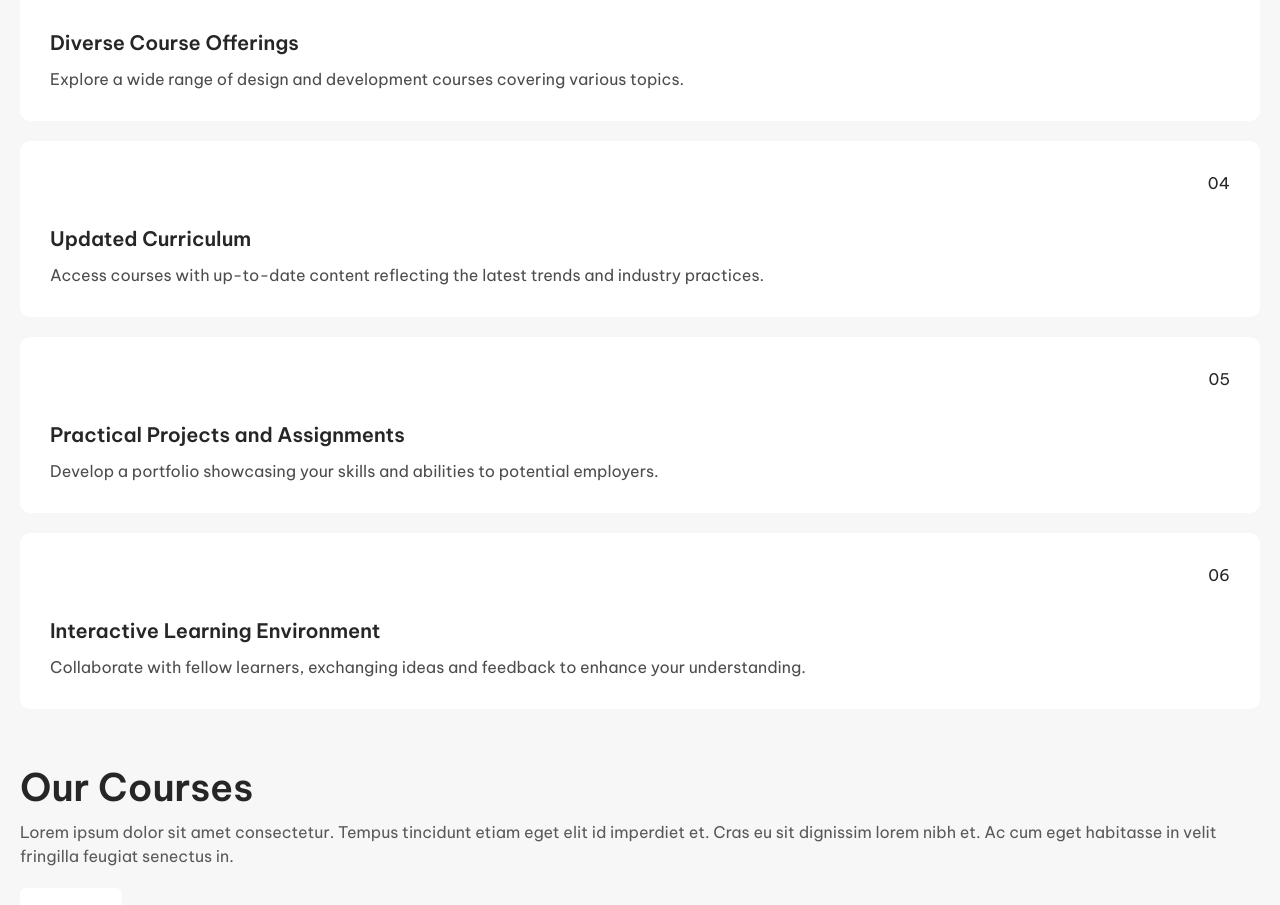
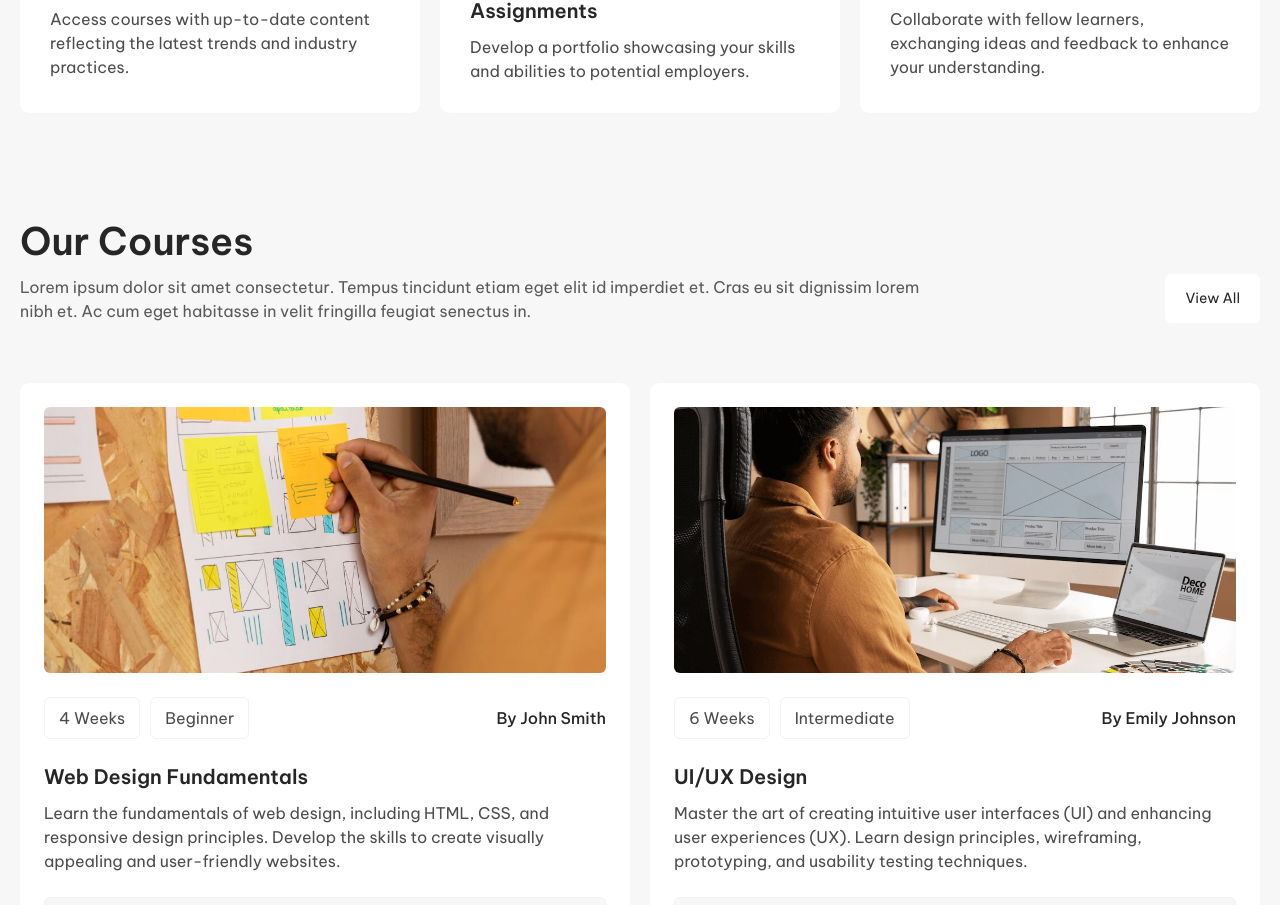
Before and after one commit to Anna-Bala/Online-Course-App, a Next.js app: page / in a window 1280 px wide. Shown: the part 1874-2779 px from the top of the page. Built offline with nearby package versions, Linux system fonts and the light colour scheme.

Commit message:
Fix layout for desktop

```diff
--- a/components/Benefit.tsx
+++ b/components/Benefit.tsx
@@ -13,8 +13,8 @@ export default function Benefit({ benefit, index }: Props) {
   const { id, title, description } = benefit;
 
   return (
-    <div className="p-[30px] bg-absolute-white rounded-[10px]" key={id}>
-      <Typography className="text-right font-bold text-[50px] leading-9 mb-[30px]" color={typographyColors.grey15} variant={typographyVariants.body}>
+    <div className="p-[30px] bg-absolute-white rounded-[10px] lg:w-[30%] lg:flex-grow" key={id}>
+      <Typography className="text-right !font-bold !text-[50px] !leading-9 mb-[30px] 2xl:!text-[80px] 2xl:!leading-[60px]" color={typographyColors.grey15} variant={typographyVariants.body}>
         {`0${++index}`}
       </Typography>
       <Typography className="mb-[10px]" color={typographyColors.grey15} variant={typographyVariants.subtitle}>
--- a/components/Course.tsx
+++ b/components/Course.tsx
@@ -28,18 +28,18 @@ type Props = {
 
 export default function Course({ course }: Props) {
   return (
-    <div className="p-6 bg-absolute-white rounded-[10px]" key={course.id}>
-      <div className="h-[172px] relative">
+    <div className="p-6 bg-absolute-white rounded-[10px] lg:w-5/12 lg:flex-grow" key={course.id}>
+      <div className="h-[172px] lg:h-[266px] relative">
         <Image fill className="rounded-md" alt={course.title} src={course.image.src} style={{ objectFit: "cover" }} sizes="(min-width: 1024px) 40vw, 90vw" />
       </div>
-      <div className="flex flex-wrap gap-x-[10px] gap-y-[14px] my-6">
+      <div className="flex flex-wrap gap-x-[10px] gap-y-[14px] my-6 lg:flex-nowrap lg:items-center">
         <Typography className="rounded-md border border-white-95 py-2 px-[14px]" color={typographyColors.grey30} variant={typographyVariants.body}>
           {course.weeks} Weeks
         </Typography>
         <Typography className="rounded-md border border-white-95 py-2 px-[14px]" color={typographyColors.grey30} variant={typographyVariants.body}>
           {course.level}
         </Typography>
-        <Typography className="text-[16px] !font-medium w-full" color={typographyColors.grey15} variant={typographyVariants.body}>
+        <Typography className="text-[16px] !font-medium w-full lg:ml-auto lg:w-max 2xl:text-[20px]" color={typographyColors.grey15} variant={typographyVariants.body}>
           By {course.author}
         </Typography>
       </div>
--- a/components/HomePageSection.tsx
+++ b/components/HomePageSection.tsx
@@ -16,19 +16,21 @@ type Props = {
 
 export default function HomePageSection({ bigMarginBelow = false, children, description, href, title }: Props) {
   return (
-    <section className="mt-[50px]">
-      <Typography className="mb-1" color={typographyColors.grey15} variant={typographyVariants.h3}>
+    <section className="mt-[50px] lg:mt-[100px]">
+      <Typography className="mb-1 lg:w-9/12" color={typographyColors.grey15} variant={typographyVariants.h3}>
         {title}
       </Typography>
-      <Typography className={classNames({ "mb-5": !bigMarginBelow, "mb-10": bigMarginBelow })} color={typographyColors.grey35} variant={typographyVariants.body}>
+      <div className={classNames("flex flex-wrap lg:justify-between lg:items-end", { "mb-5 lg:mb-[60px]": !bigMarginBelow, "mb-10 lg:mb-[60px]": bigMarginBelow })}>
+        <Typography className="w-full lg:w-9/12" color={typographyColors.grey35} variant={typographyVariants.body}>
           {description}
         </Typography>
         {href && (
-        <LinkButton className="mb-10 w-max" href={href} variant={linkButtonVariants.secondary}>
+          <LinkButton className="mb-10 lg:mb-0 mt-5 lg:mt-0 w-max" href={href} variant={linkButtonVariants.secondary}>
             View All
           </LinkButton>
         )}
-      <div className="flex flex-col gap-5">{children}</div>
+      </div>
+      <div className="flex flex-col gap-5 lg:flex-row lg:flex-wrap">{children}</div>
     </section>
   );
 }
--- a/components/LinkButton.tsx
+++ b/components/LinkButton.tsx
@@ -27,7 +27,7 @@ export default function LinkButton({ children, className, fullWidth = false, hre
   return (
     <Link
       className={classNames(
-        `flex items-center justify-center px-5 py-[14px] 2xl:px-6 2xl:py-[18px] rounded-md 2xl:rounded-lg transition-colors duration-300 ease-in-out  ${variantClassNames[variant]} ${className}`,
+        `flex items-center justify-center px-5 py-[14px] 2xl:px-6 2xl:py-[18px] rounded-md 2xl:rounded-lg transition-colors duration-300 ease-in-out text-[14px] 2xl:text-[18px] ${variantClassNames[variant]} ${className}`,
         {
           "flex-grow": fullWidth,
         }
--- a/components/faq/FAQ.tsx
+++ b/components/faq/FAQ.tsx
@@ -4,11 +4,12 @@ import faqData from "./faqData";
 
 export default function FAQ() {
   return (
-    <section className="mt-[50px] p-6 bg-absolute-white rounded-xl">
+    <section className="mt-[50px] p-6 bg-absolute-white rounded-xl lg:mt-[100px] lg:flex lg:gap-x-[80px] lg:p-[80px]">
+      <div className="mb-10 lg:min-w-[408px]">
         <Typography className="mb-1" color={typographyColors.grey15} variant={typographyVariants.h3}>
           Frequently Asked Questions
         </Typography>
-      <Typography className="mb-10" color={typographyColors.grey20} variant={typographyVariants.body}>
+        <Typography color={typographyColors.grey20} variant={typographyVariants.body}>
           Still you have any questions? Contact our Team via&nbsp;
           <a href="mailto:support@skillbridge.com">
             <Typography variant={typographyVariants.body} htmlTag="span" color={typographyColors.grey20}>
@@ -16,6 +17,7 @@ export default function FAQ() {
             </Typography>
           </a>
         </Typography>
+      </div>
       <div className="flex flex-col gap-5">
         {faqData.map((faq) => (
           <SingleQuestion faq={faq} key={faq.question} />
--- a/components/faq/SingleQuestion.tsx
+++ b/components/faq/SingleQuestion.tsx
@@ -5,6 +5,7 @@ import classNames from "classnames";
 
 import PlusIcon from "@/icons/Plus";
 import Typography, { typographyColors, typographyVariants } from "@/components/Typography";
+import useGetWindowSize from "@/hooks/useGetWindowSize";
 
 type Props = {
   faq: {
@@ -18,8 +19,10 @@ export default function SingleQuestion({ faq }: Props) {
 
   const toggleIsOpen = () => setisOpen((prevState) => !prevState);
 
+  const { is2Xl, isLg } = useGetWindowSize();
+
   return (
-    <div className="py-5 px-6 bg-absolute-white border border-white-95 rounded-[10px]">
+    <button className="py-5 px-6 bg-absolute-white border border-white-95 rounded-[10px]" onClick={toggleIsOpen}>
       <div
         className={classNames("flex justify-between", {
           "pb-5": isOpen,
@@ -27,14 +30,14 @@ export default function SingleQuestion({ faq }: Props) {
           "border-white-95": isOpen,
         })}
       >
-        <Typography className="!text-[16px] !font-medium mr-10" color={typographyColors.grey15} variant={typographyVariants.body}>
+        <Typography className="!text-[16px] !font-medium mr-10 lg:!text-[18px] 2xl:!text-[20px]" color={typographyColors.grey15} variant={typographyVariants.body}>
           {faq.question}
         </Typography>
-        <button className="p-[10px] bg-orange-95 rounded-md h-max" onClick={toggleIsOpen}>
+        <div className="p-[10px] bg-orange-95 rounded-md h-max">
           <div className={classNames("transition-all ease-in-out delay-150 duration-300", { "-rotate-45": isOpen })}>
-            <PlusIcon size={20} />
+            <PlusIcon size={is2Xl ? 28 : isLg ? 24 : 20} />
           </div>
-        </button>
+        </div>
       </div>
       <Typography
         className={classNames("transition-all ease-in-out delay-150 duration-300 overflow-hidden", {
@@ -46,6 +49,6 @@ export default function SingleQuestion({ faq }: Props) {
       >
         {faq.answer}
       </Typography>
-    </div>
+    </button>
   );
 }
--- a/components/footer/Footer.tsx
+++ b/components/footer/Footer.tsx
@@ -7,7 +7,7 @@ import Typography, { typographyColors, typographyVariants } from "../Typography"
 
 export default function Footer() {
   return (
-    <footer className="flex flex-col bg-absolute-white px-5 pt-[50px] pb-6 lg:px-20 lg:pt-[60px] lg:pb-5 lg:flex-row lg:flex-wrap lg:justify-between 2xl:pt-[100px] 2xl:pb-[30px] 2xl:px-[162px] mt-[50px]">
+    <footer className="flex flex-col bg-absolute-white px-5 pt-[50px] pb-6 lg:px-20 lg:pt-[60px] lg:pb-5 lg:flex-row lg:flex-wrap lg:justify-between 2xl:pt-[100px] 2xl:pb-[30px] 2xl:px-[162px] mt-[50px] lg:mt-[100px]">
       <div className="flex flex-col gap-[30px]">
         <Logo />
         <div className="flex flex-col gap-3">
--- /dev/null
+++ b/components/pricingPlans/PricingPlanFeature.tsx
@@ -0,0 +1,25 @@
+import classNames from "classnames";
+
+import { CheckMarkIcon } from "@/icons";
+import Typography, { typographyColors, typographyVariants } from "@/components/Typography";
+import useGetWindowSize from "@/hooks/useGetWindowSize";
+
+type Props = {
+  feature: string;
+  isUnavailable: boolean;
+};
+
+export default function PricingPlanFeature({ feature, isUnavailable }: Props) {
+  const { is2Xl } = useGetWindowSize();
+
+  return (
+    <div className="flex gap-2 p-3 bg-absolute-white border border-white-95 rounded-md w-full" key={feature}>
+      <div className={classNames("p-1 rounded h-max", { "bg-orange-95": !isUnavailable, "bg-absolute-white border border-white-95": isUnavailable })}>
+        <CheckMarkIcon size={is2Xl ? 20 : 16} />
+      </div>
+      <Typography color={typographyColors.grey30} variant={typographyVariants.body}>
+        {feature}
+      </Typography>
+    </div>
+  );
+}
--- a/components/pricingPlans/PricingPlans.tsx
+++ b/components/pricingPlans/PricingPlans.tsx
@@ -38,7 +38,7 @@ export default function PricingPlans() {
           </Typography>
         </button>
       </div>
-      <section className="flex flex-col gap-[30px] p-5 bg-absolute-white rounded-xl">
+      <section className="flex flex-col gap-[30px] p-5 bg-absolute-white rounded-xl lg:w-full lg:flex-row">
         {pricingPlans.map((pricingPlan) => (
           <SinglePricingPlan isMonthly={isMonthly} pricingPlan={pricingPlan} key={pricingPlan.id} />
         ))}
```
Also changed, not shown: components/pricingPlans/SinglePricingPlan.tsx (+14 -22 lines), public/course-mobile.png, public/course-webdesign.png. Lines whose indentation alone changed are shown as unchanged.
